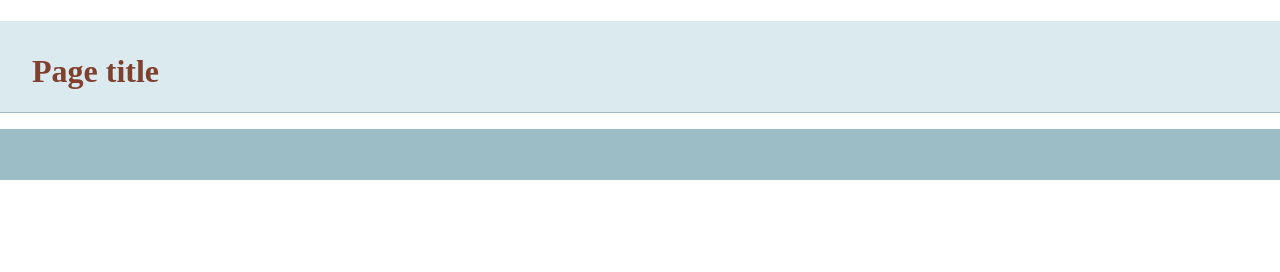
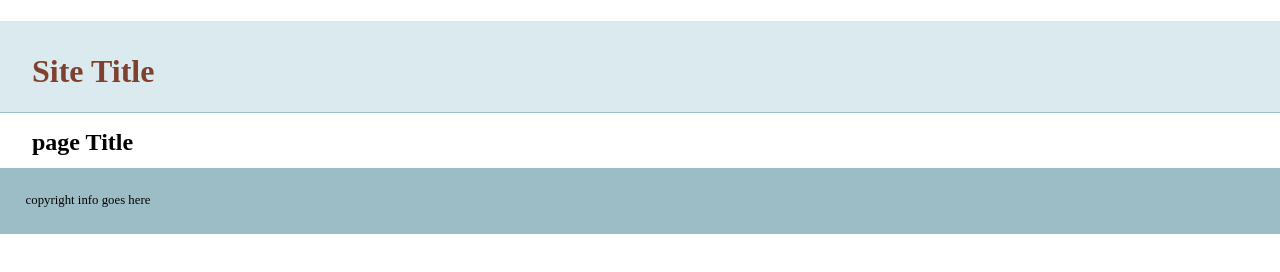
Before and after one commit to TJgxB5ZeKaPttEso/git-basics, a plain HTML site: page index.html in a window 1280 px wide. Drawn offline with nearby package versions, Linux system fonts and the light colour scheme.

Commit message:
added mor info to template

```diff
--- a/index.html
+++ b/index.html
@@ -14,13 +14,14 @@
     </head>
     <body>
     <header>
-	<h1>Page title</h1>
+	<h1>Site Title</h1>
     </header>
     <nav id="pageNav">
     </nav>
     <main>
+    <h2>page Title</h2>
     </main>
-    <footer>
+    <footer>copyright info goes here
     </footer>
         <script>
 //use the modernizr load to load up external scripts. This will load the scripts asynchronously, but the order listed matters. Although it will load all scripts in parallel, it will execute them in the order listed
```
